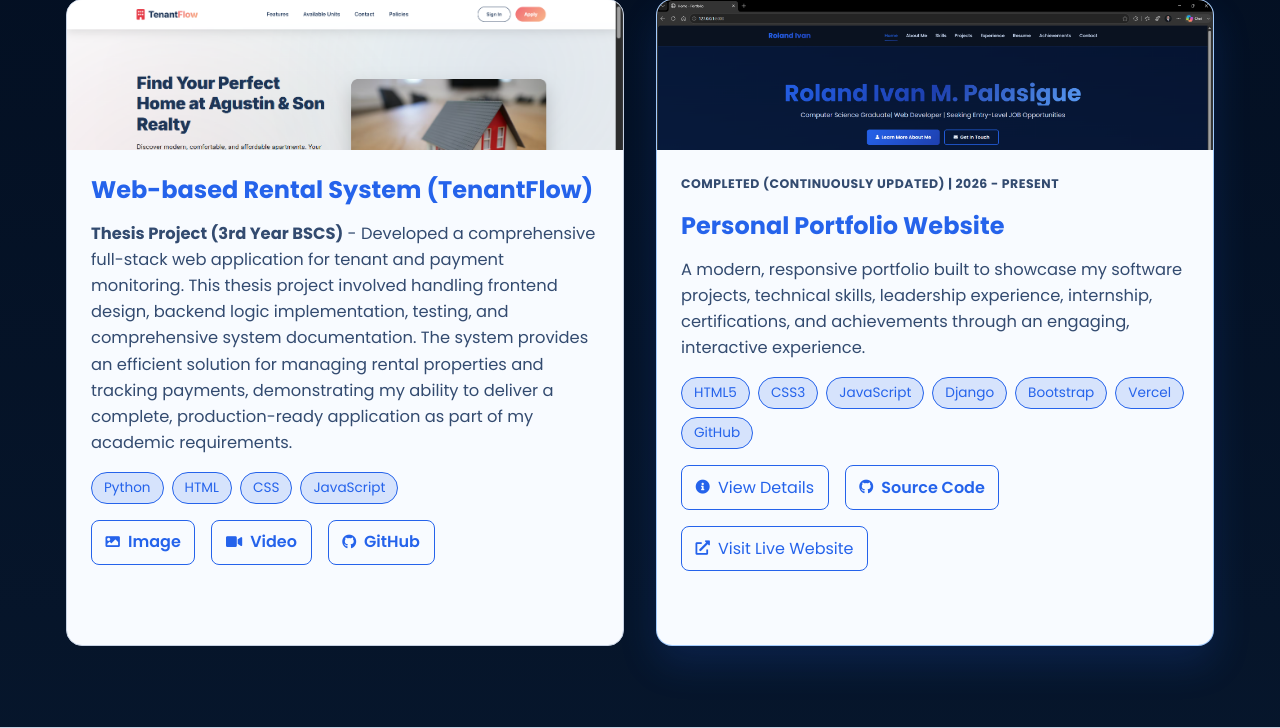
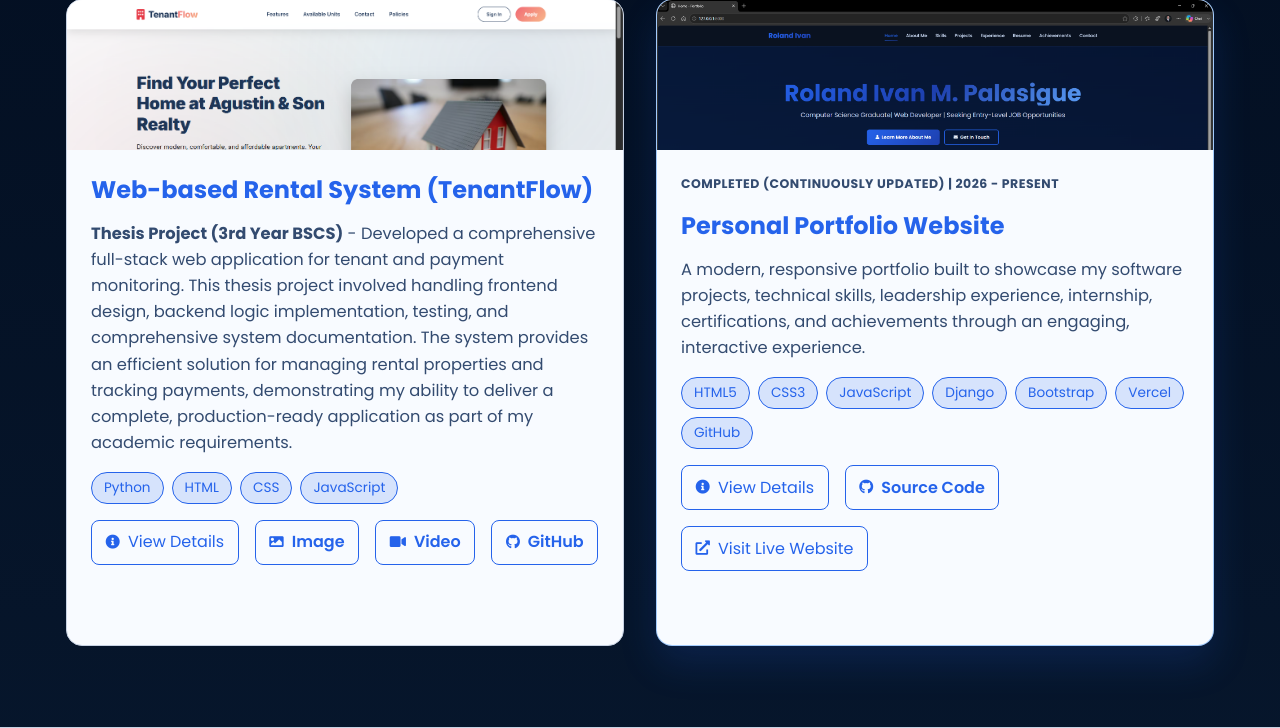
Before and after one commit to ivanzkiee/portfolioroland.io, a Django app: template portfolio/templates/portfolio/projects.html in a window 1280 px wide. Shown: the part 374-1102 px from the top of the page. Run offline with Django 4.2, Linux system fonts and the light colour scheme; the template is opened without the code that fills it, so the values that code supplies are empty.

Commit message:
Update projects.html

```diff
--- a/portfolio/templates/portfolio/projects.html
+++ b/portfolio/templates/portfolio/projects.html
@@ -37,6 +37,7 @@
                         <span class="tag">JavaScript</span>
                     </div>
                     <div class="project-links">
+                        <button type="button" class="project-link project-action-btn" onclick="openProjectDetails('tenantFlowProjectModal')"><i class="fas fa-info-circle" aria-hidden="true"></i> View Details</button>
                         <a href="{% static 'portfolio/images/homepage.png'%}" class="project-link media-link" data-media-type="image" aria-label="View TenantFlow project image">
                             <i class="fas fa-image" aria-hidden="true"></i> Image
                         </a>
@@ -98,4 +99,32 @@
         </div>
     </div>
 </div>
+
+<div id="tenantFlowProjectModal" class="project-details-modal" role="dialog" aria-modal="true" aria-labelledby="tenantFlowProjectTitle" aria-hidden="true">
+    <div class="project-details-content">
+        <button type="button" class="project-details-close" onclick="closeProjectDetails('tenantFlowProjectModal')" aria-label="Close TenantFlow project details">&times;</button>
+        <div class="project-details-header">
+            <span class="project-status">Thesis Project | 3rd Year BSCS</span>
+            <h2 id="tenantFlowProjectTitle">TenantFlow</h2>
+            <p>A comprehensive web-based rental apartment management system built to streamline property management operations.</p>
+        </div>
+        <a href="{% static 'portfolio/images/homepage.png' %}" class="project-details-screenshot media-link" data-media-type="image" onclick="closeProjectDetails('tenantFlowProjectModal')" aria-label="View TenantFlow homepage screenshot">
+            <img src="{% static 'portfolio/images/homepage.png' %}" alt="TenantFlow rental management system homepage screenshot">
+            <span><i class="fas fa-search-plus" aria-hidden="true"></i> View screenshot</span>
+        </a>
+        <div class="project-details-body">
+            <section><h3>Project Overview</h3><p>TenantFlow is a comprehensive web-based rental apartment management system designed to streamline property management operations. It centralizes the management of buildings, units, tenants, leases, payments, maintenance requests, and turnover processes into a single integrated platform.</p></section>
+            <section><h3>Technologies Used</h3><div class="project-detail-tags"><span class="tag">HTML5</span><span class="tag">CSS3</span><span class="tag">JavaScript</span><span class="tag">Python</span><span class="tag">Django</span><span class="tag">Bootstrap</span><span class="tag">SQLite</span><span class="tag">MySQL</span><span class="tag">Git</span><span class="tag">GitHub</span><span class="tag">Vercel</span></div></section>
+            <section><h3>Key Features</h3><ul><li>Centralized management of properties, tenants, leases, and payments</li><li>Role-based dashboards for Admin, Staff, and Tenant users</li><li>Maintenance request system with automated priority assignment</li><li>Turnover workflow with inspection checklist and automated status updates</li><li>Real-time notification system for communication and updates</li><li>Report generation with Excel export and analytics dashboards</li></ul></section>
+            <section><h3>Responsibilities</h3><ul><li>Designed and developed the full-stack system using the Django framework</li><li>Implemented role-based authentication and dynamic dashboard systems</li><li>Built core modules for lease management, payments, maintenance, and turnover</li><li>Developed validation logic, notification system, and reporting features</li><li>Managed version control using Git/GitHub and handled deployment setup</li></ul></section>
+            <section><h3>Development Process</h3><p>The system was developed using a modular Django architecture, organizing features into reusable applications such as tenant management, payments, and maintenance. The frontend was structured for responsiveness, while backend logic handled validations, workflows, and role-based access control.</p></section>
+            <section><h3>Challenges &amp; Solutions</h3><p>A key challenge was managing the complex turnover workflow while ensuring data consistency across leases, tenant accounts, and unit statuses. This was addressed by implementing automated triggers, strict validation rules, and structured status transitions to maintain system integrity.</p></section>
+            <section><h3>Future Improvements</h3><p>Planned improvements include enhancing the UI/UX design, expanding analytics and reporting capabilities, integrating online payment gateways, and improving scalability and overall system performance.</p></section>
+        </div>
+        <div class="project-details-actions">
+            <a href="{% static 'portfolio/images/video/tenantflow-demo-system.mp4' %}" class="btn btn-primary media-link" data-media-type="video"><i class="fas fa-video" aria-hidden="true"></i> Watch Demo</a>
+            <a href="https://github.com/calvin2git/SYSTEM-3.0" class="btn btn-secondary" target="_blank" rel="noopener noreferrer"><i class="fab fa-github" aria-hidden="true"></i> GitHub Repository</a>
+        </div>
+    </div>
+</div>
 {% endblock %}
```
